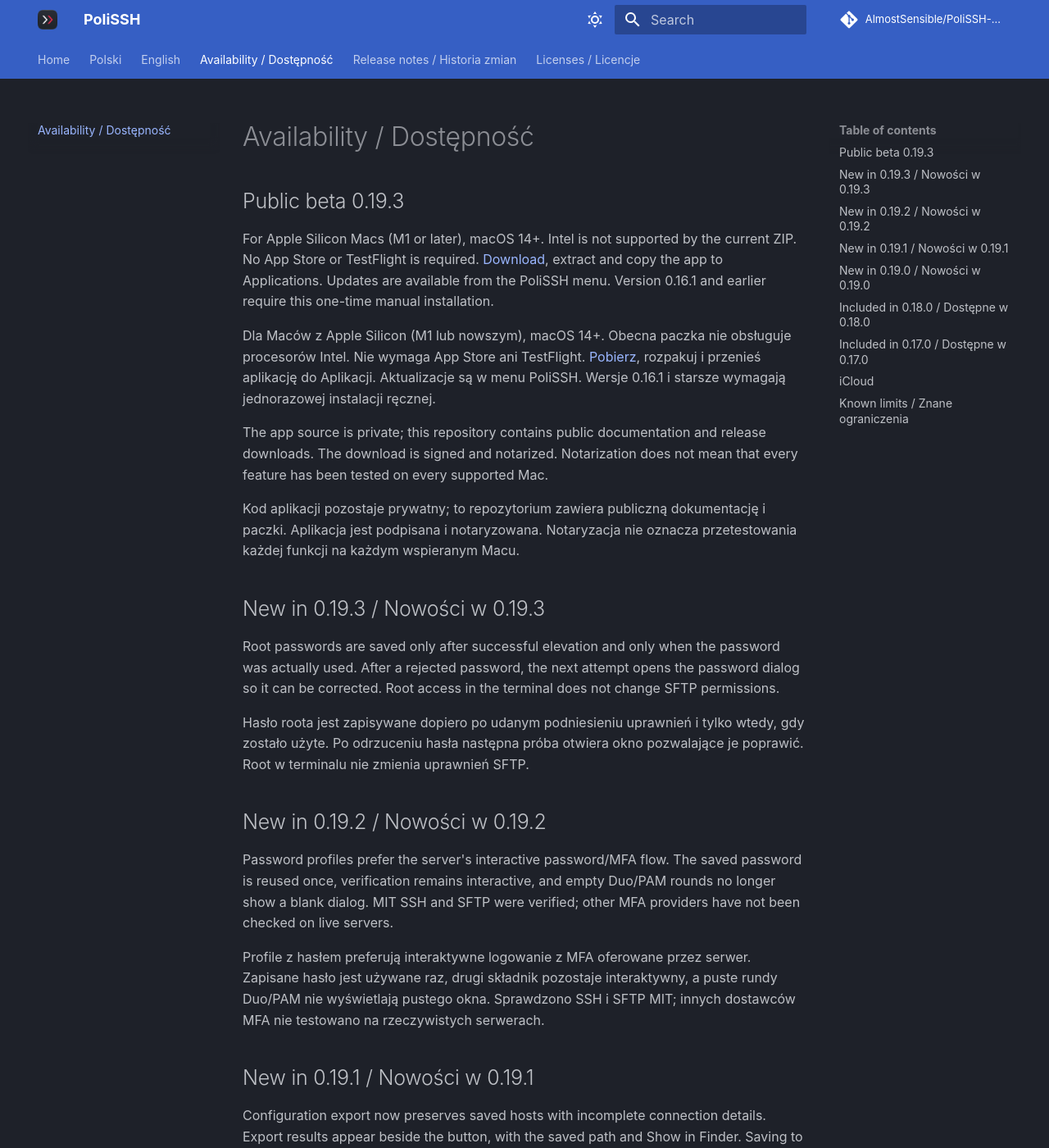
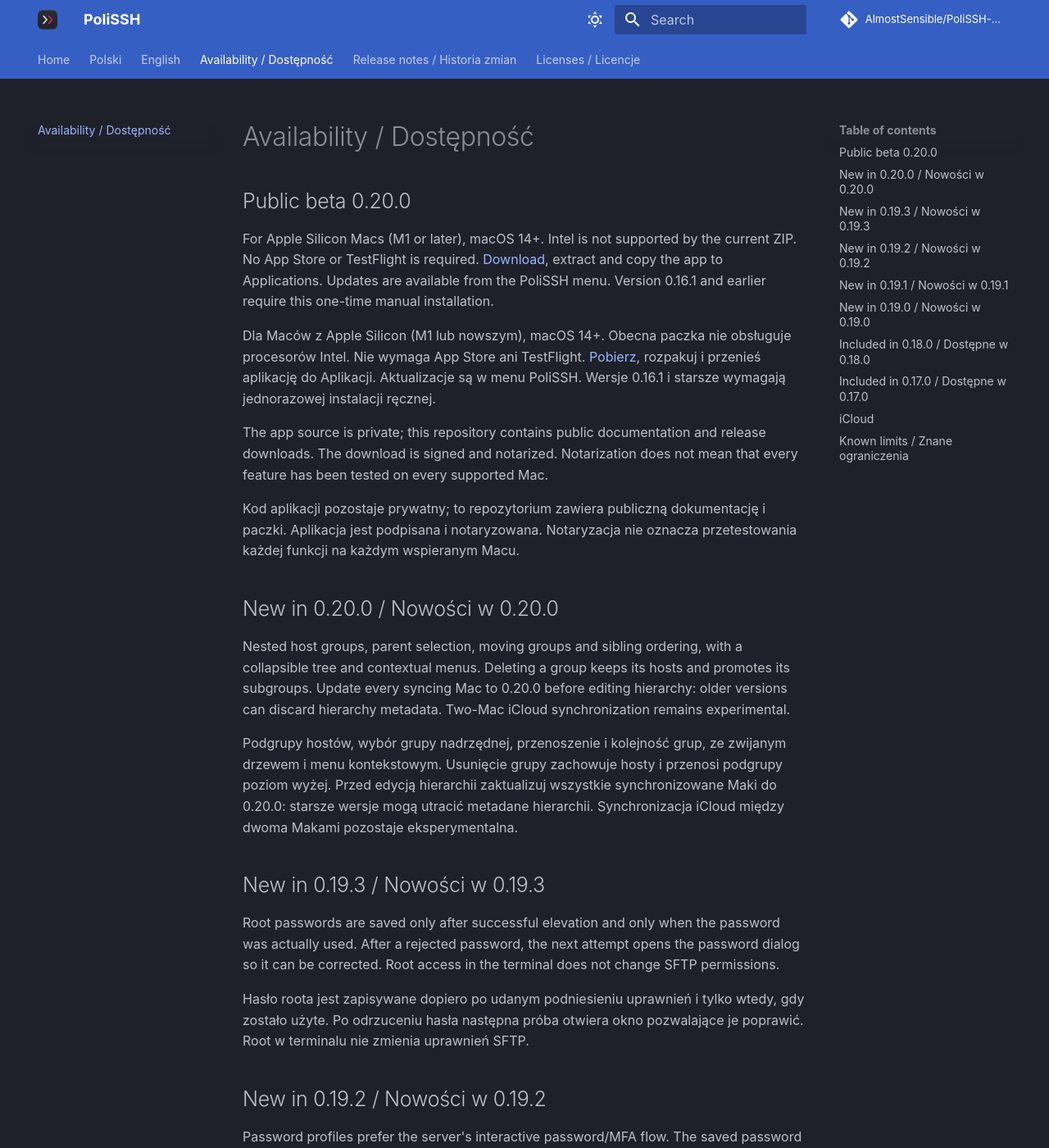
Before and after one commit to AlmostSensible/PoliSSH-docs, an MkDocs documentation site: the page built from docs/status.md, in a window 1280 px wide and 1400 px high. Shown: the whole window at 82% size. Built offline with MkDocs 1.6.1 and Material for MkDocs 9.7.7, drawn with Linux system fonts in a browser that asks for light colours; comment, search, counter and statistics services are not loaded.

Commit message:
Update public download links for PoliSSH 0.20.0

```diff
--- a/docs/status.md
+++ b/docs/status.md
@@ -1,14 +1,20 @@
 # Availability / Dostępność
 
-## Public beta 0.19.3
+## Public beta 0.20.0
 
-For Apple Silicon Macs (M1 or later), macOS 14+. Intel is not supported by the current ZIP. No App Store or TestFlight is required. [Download](https://github.com/AlmostSensible/PoliSSH-docs/releases/download/v0.19.3/PoliSSH-0.19.3-arm64.zip), extract and copy the app to Applications. Updates are available from the PoliSSH menu. Version 0.16.1 and earlier require this one-time manual installation.
+For Apple Silicon Macs (M1 or later), macOS 14+. Intel is not supported by the current ZIP. No App Store or TestFlight is required. [Download](https://github.com/AlmostSensible/PoliSSH-docs/releases/download/v0.20.0/PoliSSH-0.20.0-arm64.zip), extract and copy the app to Applications. Updates are available from the PoliSSH menu. Version 0.16.1 and earlier require this one-time manual installation.
 
-Dla Maców z Apple Silicon (M1 lub nowszym), macOS 14+. Obecna paczka nie obsługuje procesorów Intel. Nie wymaga App Store ani TestFlight. [Pobierz](https://github.com/AlmostSensible/PoliSSH-docs/releases/download/v0.19.3/PoliSSH-0.19.3-arm64.zip), rozpakuj i przenieś aplikację do Aplikacji. Aktualizacje są w menu PoliSSH. Wersje 0.16.1 i starsze wymagają jednorazowej instalacji ręcznej.
+Dla Maców z Apple Silicon (M1 lub nowszym), macOS 14+. Obecna paczka nie obsługuje procesorów Intel. Nie wymaga App Store ani TestFlight. [Pobierz](https://github.com/AlmostSensible/PoliSSH-docs/releases/download/v0.20.0/PoliSSH-0.20.0-arm64.zip), rozpakuj i przenieś aplikację do Aplikacji. Aktualizacje są w menu PoliSSH. Wersje 0.16.1 i starsze wymagają jednorazowej instalacji ręcznej.
 
 The app source is private; this repository contains public documentation and release downloads. The download is signed and notarized. Notarization does not mean that every feature has been tested on every supported Mac.
 
 Kod aplikacji pozostaje prywatny; to repozytorium zawiera publiczną dokumentację i paczki. Aplikacja jest podpisana i notaryzowana. Notaryzacja nie oznacza przetestowania każdej funkcji na każdym wspieranym Macu.
+
+## New in 0.20.0 / Nowości w 0.20.0
+
+Nested host groups, parent selection, moving groups and sibling ordering, with a collapsible tree and contextual menus. Deleting a group keeps its hosts and promotes its subgroups. Update every syncing Mac to 0.20.0 before editing hierarchy: older versions can discard hierarchy metadata. Two-Mac iCloud synchronization remains experimental.
+
+Podgrupy hostów, wybór grupy nadrzędnej, przenoszenie i kolejność grup, ze zwijanym drzewem i menu kontekstowym. Usunięcie grupy zachowuje hosty i przenosi podgrupy poziom wyżej. Przed edycją hierarchii zaktualizuj wszystkie synchronizowane Maki do 0.20.0: starsze wersje mogą utracić metadane hierarchii. Synchronizacja iCloud między dwoma Makami pozostaje eksperymentalna.
 
 ## New in 0.19.3 / Nowości w 0.19.3
 
```
Also changed, not shown: docs/index.md (+1 -1 lines), docs/licenses.md (+1 -1 lines).
